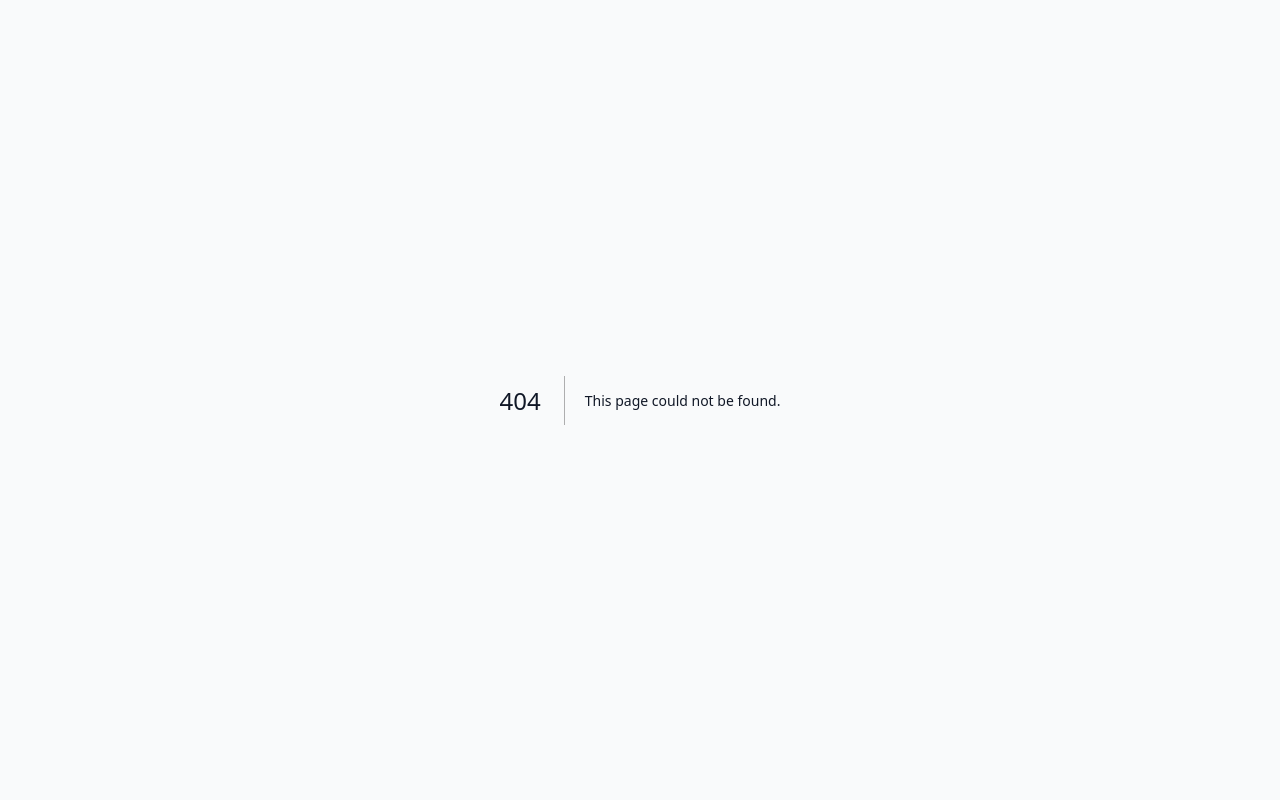
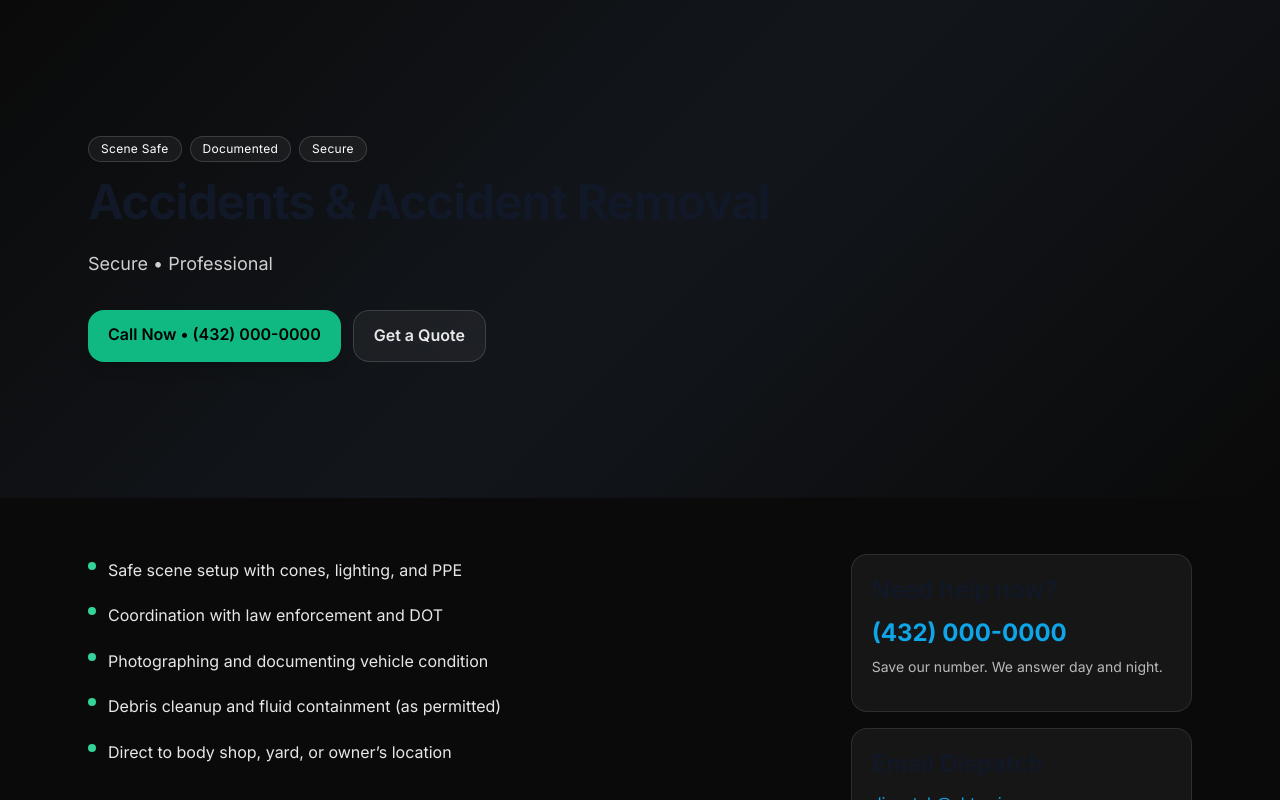
Before and after one commit to davidlibby1415-prog/A-H-Towing-and-Recovery, a Next.js app: page /accidents-and-accident-removal in a window 1280 px wide. Before the commit this address had no page. Shown: the top 800 px of the page. Built offline with nearby package versions, Linux system fonts and the light colour scheme; no server answers.

Commit message:
Create page.tsx

```diff
--- /dev/null
+++ b/app/accidents-and-accident-removal/page.tsx
@@ -0,0 +1,27 @@
+// FILE: /app/accidents-and-accident-removal/page.tsx
+
+import type { Metadata as M3 } from "next";
+import ServicePage from "@/components/ServicePage";
+
+export const metadata: M3 = {
+  title: "Accidents & Accident Removal | A & H Towing & Recovery",
+  description:
+    "Secure, professional scene management and vehicle removal. Coordination with law enforcement & insurers.",
+};
+
+export default function Page() {
+  return (
+    <ServicePage
+      title="Accidents & Accident Removal"
+      subtitle="Secure • Professional"
+      bullets={[
+        "Safe scene setup with cones, lighting, and PPE",
+        "Coordination with law enforcement and DOT",
+        "Photographing and documenting vehicle condition",
+        "Debris cleanup and fluid containment (as permitted)",
+        "Direct to body shop, yard, or owner’s location",
+      ]}
+      badges={[{ label: "Scene Safe" }, { label: "Documented" }, { label: "Secure" }]}
+    />
+  );
+}
```
